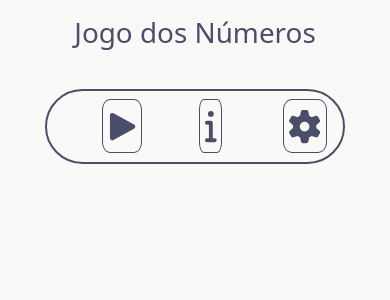
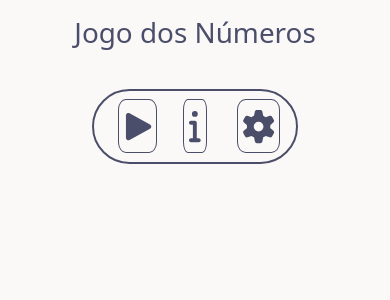
Before and after one commit to DanielKriegerS/ToZeroGameTemplate, an Angular app: page / in a window 390 px wide. Shown: the top 300 px of the page. Built offline with nearby package versions, Linux system fonts and the light colour scheme.

Commit message:
Fixed: adjusted media styles

```diff
--- a/src/component/navbar/navbar.media.component.scss
+++ b/src/component/navbar/navbar.media.component.scss
@@ -2,7 +2,7 @@
 @use '../../styles.scss';
 
 @media (max-width: 768px) {
-        #navigation {
+    #navigation {
         align-items: center;
         justify-content: center;
         margin: auto;
@@ -15,12 +15,17 @@
     }
 
     .link-divs {
+        padding: auto;
+    }
+
+    .links {
         margin: auto;
+        padding: auto;
     }
 }
 
 @media (min-width: 769px) and (max-width: 992px) {
-        .link-divs {
+    .link-divs {
         margin: auto;
     }
 
```
